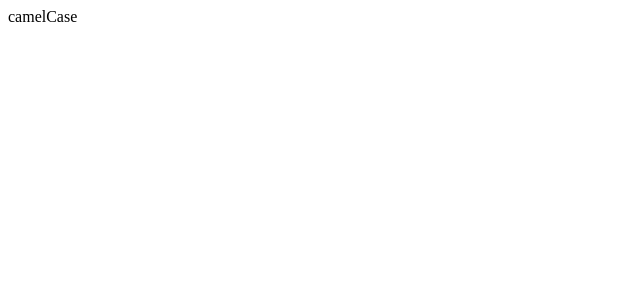
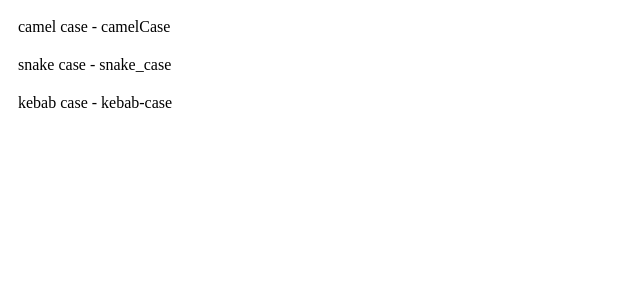
Before and after one commit to romaaxa/ngx-transformer, an Angular app: page / in a window 1280 px wide. Shown: the top 300 px of the page, without its empty margins (0-640 px from the left). Built offline with nearby package versions, Linux system fonts and the light colour scheme.

Commit message:
[Pipes] Add snake-case and kebab-case pipes

```diff
--- a/src/app/app.component.html
+++ /dev/null
@@ -1 +0,0 @@
-<span>{{"camel case" | camelCase }}</span>
--- a/src/app/case/camel-case/camel-case.pipe.ts
+++ b/src/app/case/camel-case/camel-case.pipe.ts
@@ -3,7 +3,7 @@ import { Pipe, PipeTransform } from '@angular/core';
 @Pipe({ name: 'camelCase' })
 export class CamelCasePipe implements PipeTransform {
   transform(value: string, ...args: unknown[]): string {
-    return value.replace(/(?:^\w|[A-Z]|\b\w|\s+)/g, function(match, index) {
+    return value.replace(/(?:^\w|[A-Z]|\b\w|\s+)/g, function (match, index) {
       if (typeof value !== 'string') {
         throw new Error('Value is not a string.');
       }
--- /dev/null
+++ b/src/app/case/kebab-case/kebab-case.pipe.ts
@@ -0,0 +1,14 @@
+import { Pipe, PipeTransform } from '@angular/core';
+
+@Pipe({ name: 'kebabCase' })
+export class KebabCasePipe implements PipeTransform {
+  transform(value: string, ...args: unknown[]): string {
+    if (value && typeof value !== 'string') {
+      throw new Error('Value is not a string.');
+    }
+    return value && value
+      .match(/[A-Z]{2,}(?=[A-Z][a-z]+[0-9]*|\b)|[A-Z]?[a-z]+[0-9]*|[A-Z]|[0-9]+/g)
+      .map(char => char.toLowerCase())
+      .join('-');
+  }
+}
--- /dev/null
+++ b/src/app/case/snake-case/snake-case.pipe.ts
@@ -0,0 +1,14 @@
+import { Pipe, PipeTransform } from '@angular/core';
+
+@Pipe({ name: 'snakeCase' })
+export class SnakeCasePipe implements PipeTransform {
+  transform(value: string, ...args: unknown[]): string {
+    if (value && typeof value !== 'string') {
+      throw new Error('Value is not a string.');
+    }
+    return value && value
+      .match(/[A-Z]{2,}(?=[A-Z][a-z]+[0-9]*|\b)|[A-Z]?[a-z]+[0-9]*|[A-Z]|[0-9]+/g)
+      .map(char => char.toLowerCase())
+      .join('_');
+  }
+}
--- a/src/app/index.ts
+++ b/src/app/index.ts
@@ -1,3 +1,5 @@
 export { CamelCasePipe } from './case/camel-case/camel-case.pipe';
+export { SnakeCasePipe } from './case/snake-case/snake-case.pipe';
+export { KebabCasePipe } from './case/kebab-case/kebab-case.pipe';
 
 export { NgxTransformerOptions, NGX_TRANSFORMER_OPTIONS } from './transformer-options';
--- /dev/null
+++ b/src/app/transformer.component.html
@@ -0,0 +1,5 @@
+<div class="ngx-playground">
+  <span>{{ "camel case - " }}{{"camel case" | camelCase }}</span>
+  <span>{{ "snake case - " }}{{"snake case" | snakeCase }}</span>
+  <span>{{ "kebab case - " }}{{"kebab case" | kebabCase }}</span>
+</div>
--- /dev/null
+++ b/src/app/transformer.component.scss
@@ -0,0 +1,8 @@
+.ngx-playground {
+    display: flex;
+    flex-direction: column;
+
+    span {
+        margin: 10px 10px;
+    }
+}
--- a/src/app/app.component.ts
+++ b/src/app/transformer.component.ts
@@ -2,7 +2,8 @@ import { Component } from '@angular/core';
 
 @Component({
   selector: 'app-root',
-  templateUrl: './app.component.html',
+  templateUrl: './transformer.component.html',
+  styleUrls: ['./transformer.component.scss']
 })
 export class AppComponent {
 }
--- a/src/app/app.module.ts
+++ b/src/app/transformer.module.ts
@@ -1,11 +1,15 @@
 import { ModuleWithProviders, NgModule } from '@angular/core';
 import { BrowserModule } from '@angular/platform-browser';
-import { AppComponent } from './app.component';
+import { AppComponent } from './transformer.component';
 import { CamelCasePipe } from './case/camel-case/camel-case.pipe';
 import { NgxTransformerOptions, NGX_TRANSFORMER_OPTIONS } from './transformer-options';
+import { SnakeCasePipe } from './case/snake-case/snake-case.pipe';
+import { KebabCasePipe } from './case/kebab-case/kebab-case.pipe';
 
 const ANGULAR_TRANSFORMER_PIPES = [
   CamelCasePipe,
+  SnakeCasePipe,
+  KebabCasePipe,
 ];
 
 @NgModule({
--- a/src/main.ts
+++ b/src/main.ts
@@ -1,7 +1,7 @@
 import { enableProdMode } from '@angular/core';
 import { platformBrowserDynamic } from '@angular/platform-browser-dynamic';
 
-import { TransformerModule } from './app/app.module';
+import { TransformerModule } from './app/transformer.module';
 import { environment } from './environments/environment';
 
 if (environment.production) {
--- a/tsconfig.json
+++ b/tsconfig.json
@@ -6,6 +6,7 @@
     "outDir": "./dist/out-tsc",
     "forceConsistentCasingInFileNames": true,
     "strict": true,
+    "strictNullChecks": false,
     "noImplicitOverride": true,
     "noPropertyAccessFromIndexSignature": true,
     "noImplicitReturns": true,
```
Also changed, not shown: 2 other files (tests, documents, lock files or other folders).
